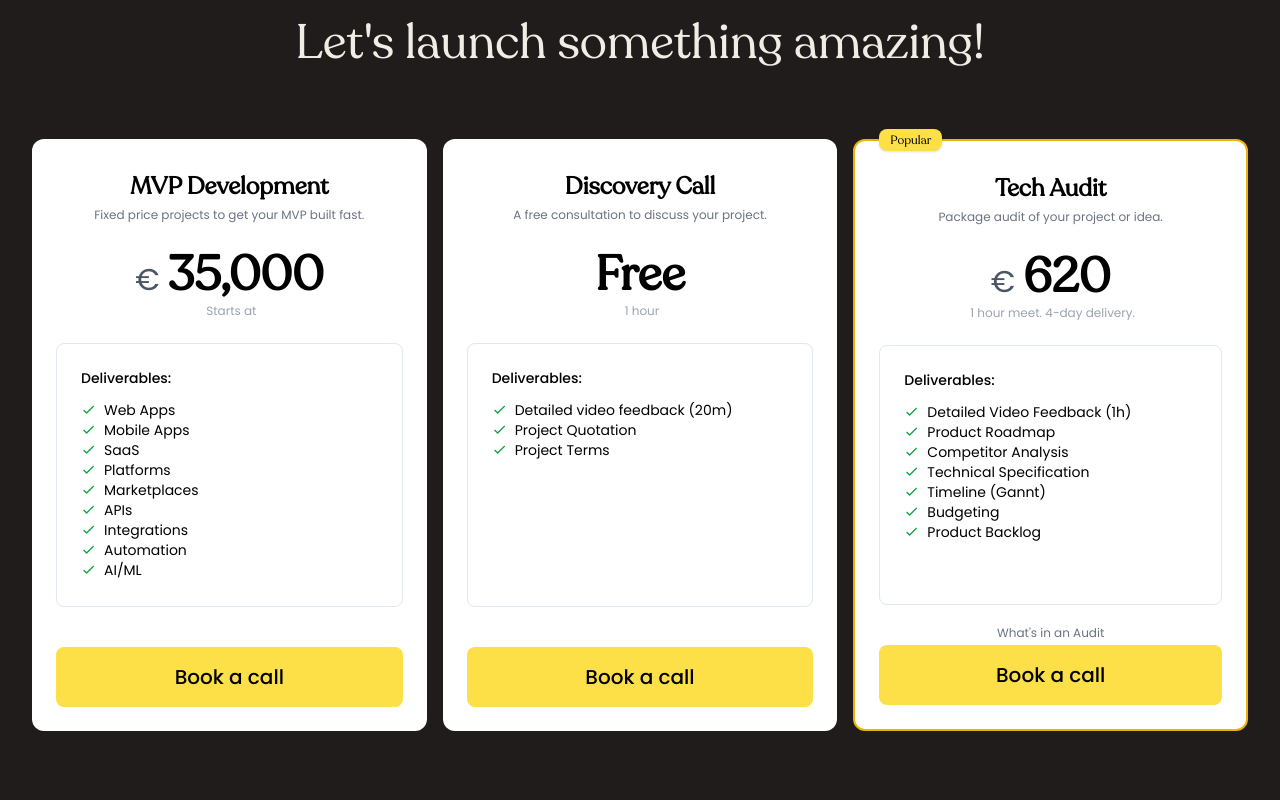
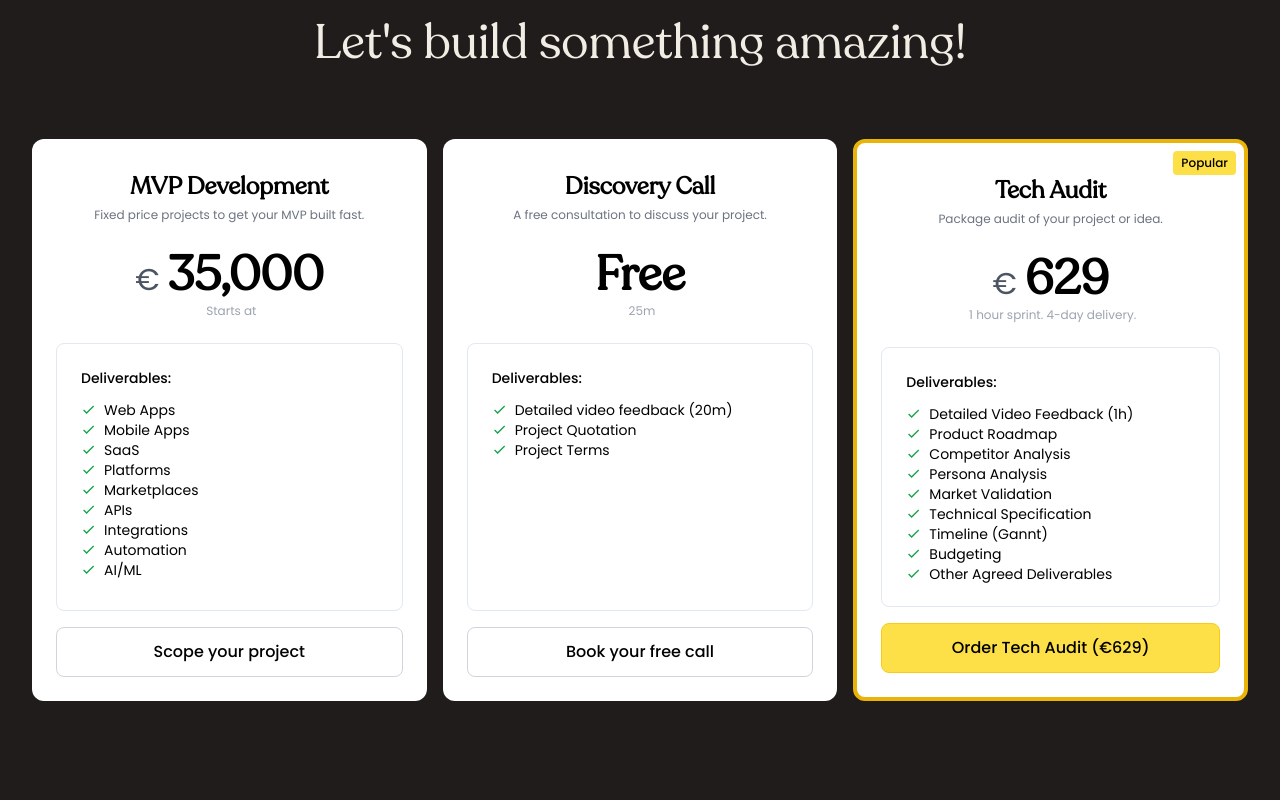
Before and after one commit to mikesoertsz/sm-web, a Next.js app: page / in a window 1280 px wide. Shown: the part 7620-8420 px from the top of the page. Built offline with nearby package versions, Linux system fonts and the light colour scheme.

Commit message:
fixed pricing and added more design consistency for buttons

```diff
--- a/app/(home)/Pricing.tsx
+++ b/app/(home)/Pricing.tsx
@@ -15,7 +15,7 @@ import Link from "next/link";
 
 type Props = {};
 
-const PriceCard = tw.div`relative flex flex-col items-start justify-start bg-white p-6 flex-col rounded-lg rounded-xl last:border-2 border-yellow-500 text-black h-full`;
+const PriceCard = tw.div`relative flex flex-col items-start justify-start bg-white p-6 flex-col rounded-lg rounded-xl last:border-4 border-yellow-500 text-black h-full`;
 
 export default function Pricing({}: Props) {
   return (
@@ -26,7 +26,7 @@ export default function Pricing({}: Props) {
             pricing
           </Preheading>
           <Heading className="max-w-4xl font-normal text-brand-base-h">
-            Let&apos;s launch something amazing!
+            Let&apos;s build something amazing!
           </Heading>
           <Body className="hidden">
             <span className="pr-2 text-lime-500">20% off</span>
@@ -37,9 +37,9 @@ export default function Pricing({}: Props) {
           {prices.map((item, index) => (
             <PriceCard key={index}>
               {item.popular && (
-                <Badge className="absolute items-center justify-center font-medium text-black bg-yellow-300 rounded-lg -top-3 hover:bg-yellow-200 cursor-normal">
+                <div className="absolute items-center justify-center px-2 py-1 text-xs font-medium text-black bg-yellow-300 rounded-sm shadow-none font-body top-2 right-2 cursor-normal">
                   Popular
-                </Badge>
+                </div>
               )}
               <div className="flex flex-col items-center justify-center w-full mt-2">
                 <h3 className="text-2xl font-bold">{item.name}</h3>
@@ -75,15 +75,23 @@ export default function Pricing({}: Props) {
                   ))}
                 </ul>
               </div>
-              <div className="flex items-center justify-center w-full h-2 my-2 mt-6 text-xs text-gray-500 transition duration-200 ease-in-out font-body hover:text-black">
+              {/* <div className="flex items-center justify-center w-full h-2 my-2 mt-6 text-xs text-gray-500 transition duration-200 ease-in-out font-body hover:text-black">
                 <Link href={item.buttonlink}>{item.buttontext}</Link>
+              </div> */}
+              <div className="flex items-center justify-center w-full">
+                <a
+                  href={item.buttonlink}
+                  target="_blank"
+                  rel="noopener noreferrer"
+                  className={`flex items-center transition duration-300 ease-in-out justify-center w-full py-3 mt-4 text-md font-medium rounded-lg font-body ${
+                    item.popular
+                      ? "bg-yellow-300 text-black border border-yellow-400"
+                      : "bg-white text-black border border-gray-300"
+                  } hover:bg-black hover:text-white`}
+                >
+                  {item.buttontext}
+                </a>
               </div>
-              <button
-                type="button"
-                className="flex items-center justify-center w-full py-4 text-xl font-medium text-black bg-black rounded-lg last:bg-yellow-300 hover:bg-brand-base-h font-body"
-              >
-                Book a call
-              </button>
             </PriceCard>
           ))}
         </div>
@@ -109,8 +117,8 @@ const prices = [
       "AI/ML",
     ],
     duration: "Starts at",
-    buttontext: "",
-    buttonlink: "",
+    buttontext: "Scope your project",
+    buttonlink: "https://cal.com/startupmike/mvp-discovery-call",
     popular: false,
   },
   {
@@ -122,27 +130,29 @@ const prices = [
       "Project Quotation",
       "Project Terms",
     ],
-    duration: "1 hour",
-    buttontext: "",
-    buttonlink: "",
+    duration: "25m",
+    buttontext: "Book your free call",
+    buttonlink: "https://cal.com/startupmike/discovery-call",
     popular: false,
   },
   {
     name: "Tech Audit",
-    price: 620,
+    price: 629,
     description: "Package audit of your project or idea.",
     deliverables: [
       "Detailed Video Feedback (1h)",
       "Product Roadmap",
       "Competitor Analysis",
+      "Persona Analysis",
+      "Market Validation",
       "Technical Specification",
       "Timeline (Gannt)",
       "Budgeting",
-      "Product Backlog",
+      "Other Agreed Deliverables",
     ],
-    duration: "1 hour meet. 4-day delivery.",
-    buttontext: "What's in an Audit",
-    buttonlink: "/tech-audit",
+    duration: "1 hour sprint. 4-day delivery.",
+    buttontext: "Order Tech Audit (€629)",
+    buttonlink: "https://cal.com/startupmike/tech-audit",
     popular: true,
   },
 ];
--- a/app/(shared)/CTA.tsx
+++ b/app/(shared)/CTA.tsx
@@ -27,8 +27,8 @@ export default function CTA({}: Props) {
               Book a Tech Audit (€200)
             </Link>
             <Link
-              className="flex items-center justify-center gap-2 px-12 py-4 mt-8 font-medium text-black transition duration-200 ease-in-out bg-green-400 rounded-lg shadow-none text-md hover:bg-green-300 font-body"
-              href="https://calendly.com/startupmike/discovery"
+              className="flex items-center justify-center gap-2 px-12 py-4 mt-8 font-medium text-black transition duration-200 ease-in-out bg-yellow-300 rounded-lg shadow-none text-md hover:bg-white hover:text-black font-body"
+              href="https://cal.com/startupmike/discovery-call"
             >
               <BiLogoZoom size={25} />
               Book a consultation
```
